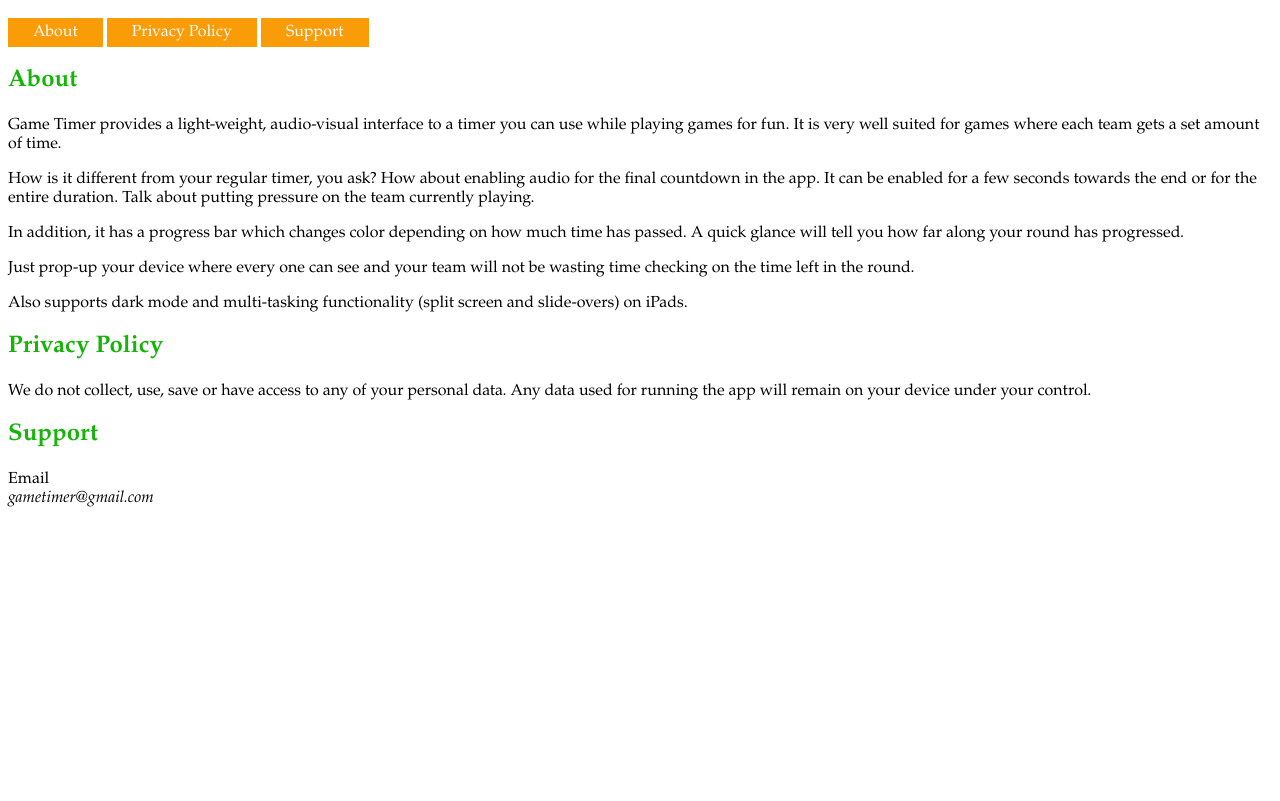
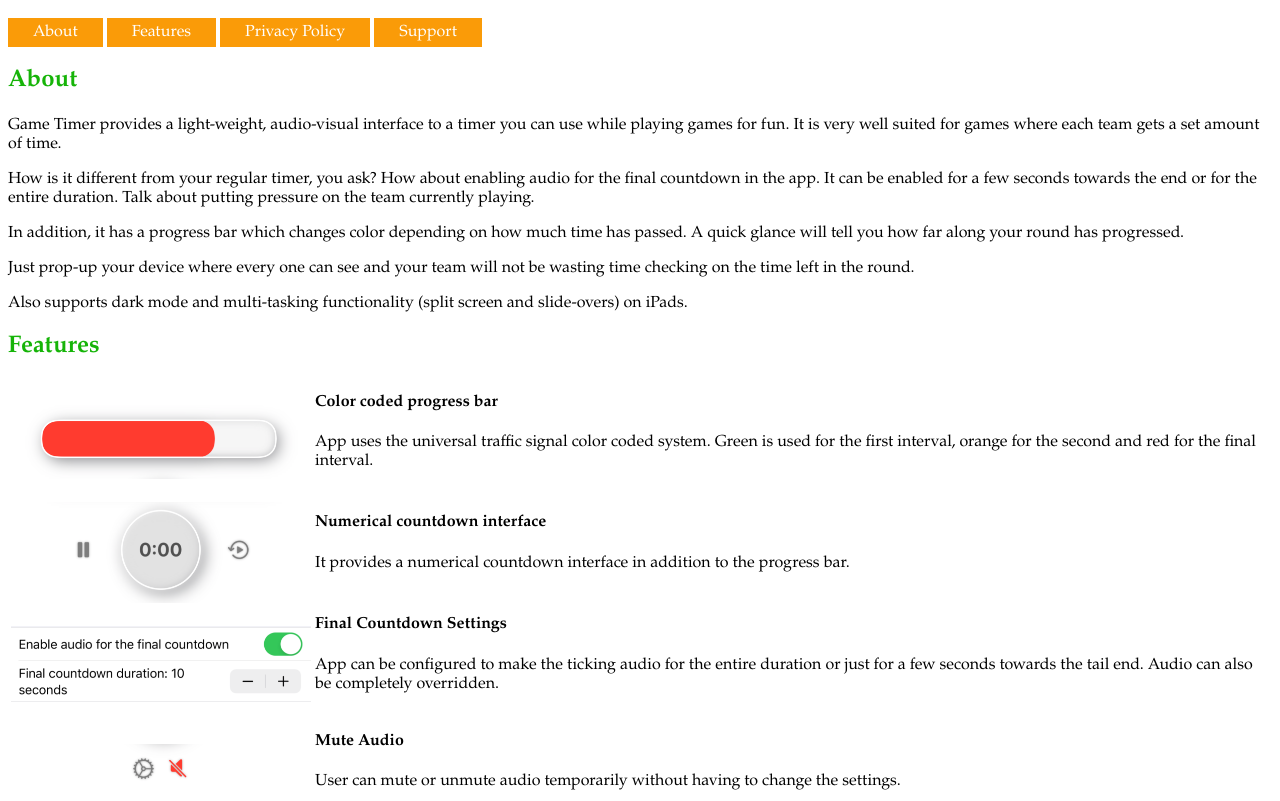
Before and after one commit to cpabbathi/GameTimerApp, a plain HTML site: page index.html in a window 1280 px wide. Shown: the part 151-952 px from the top of the page. Before the commit the page ends 800 px from the top, so only its background shows below. Drawn offline with Linux system fonts and the light colour scheme.

Commit message:
More information about feature

```diff
--- a/index.html
+++ b/index.html
@@ -30,6 +30,7 @@ a {
 <body">
 <h1><img src="images/GameTimer1024.png" width="128" height="128" alt="App icon"> Game Timer App</h1>
 <a href="#About" style="background-color: rgb(250,155,8)">About</a>
+<a href="#Features" style="background-color: rgb(250,155,8)">Features</a>
 <a href="#Privacy Policy" style="background-color: rgb(250,155,8)">Privacy Policy</a>
 <a href="#Support" style="background-color: rgb(250,155,8)"> Support </a>
 <br>
@@ -44,6 +45,62 @@ a {
 
 <p>Also supports dark mode and multi-tasking functionality (split screen and slide-overs) on iPads.</p>
 
+<h2 id="Features">Features</h2>
+<table>
+
+<tr>
+<td>
+<br>
+<img src="images/ThirdStageOfTheTimer.png" width="300" height="75">
+<br>
+</td>
+<td>
+<h4>Color coded progress bar</h4>
+App uses the universal traffic signal color coded system. Green is used for the first interval, orange for the second and red for the final interval.
+<td>
+</tr>
+
+<tr>
+<td>
+<br>
+<img src="images/NumericalTimer.png" width="300">
+<br>
+</td>
+
+<td>
+<h4>Numerical countdown interface</h4>
+It provides a numerical countdown interface in addition to the progress bar.
+</td>
+</tr>
+
+<tr>
+<td>
+<br>
+<img src="images/FinalCountdownSettings.png" width="300">
+<br>
+</td>
+
+<td>
+<h4>Final Countdown Settings</h4>
+App can be configured to make the ticking audio for the entire duration or just for a few seconds towards the tail end. Audio can also be completely overridden.
+</td>
+</tr>
+
+
+<tr>
+<td>
+<br><br>
+<img src="images/TemporaryMutingAudio.png" width="300">
+<br><br>
+</td>
+
+<td>
+<h4>Mute Audio</h4>
+User can mute or unmute audio temporarily without having to change the settings.
+</td>
+</tr>
+
+</table>
 <h2 id="Privacy Policy">Privacy Policy</h2>
 We do not collect, use, save or have access to any of your personal data. Any data used for running the app will remain on your device under your control.
 
```
Also changed, not shown: images/FinalCountdownSettings.png (added), images/FirstStageOfTheTimer.png (added), images/NumericalTimer.png (added), images/ProgressBarGreen.png (added), images/ProgressBarGreenMuted.png (added), images/ProgressBarOrange.png (added), images/ProgressBarRed.png (added), images/SecondStageOfTheTimer.png (added), images/Settings.png (added), images/StartScreen.png (added), images/StartupScreen.png (added), images/TemporaryMutingAudio.png (added), images/ThirdStageOfTheTimer.png (added), 1 other file.
